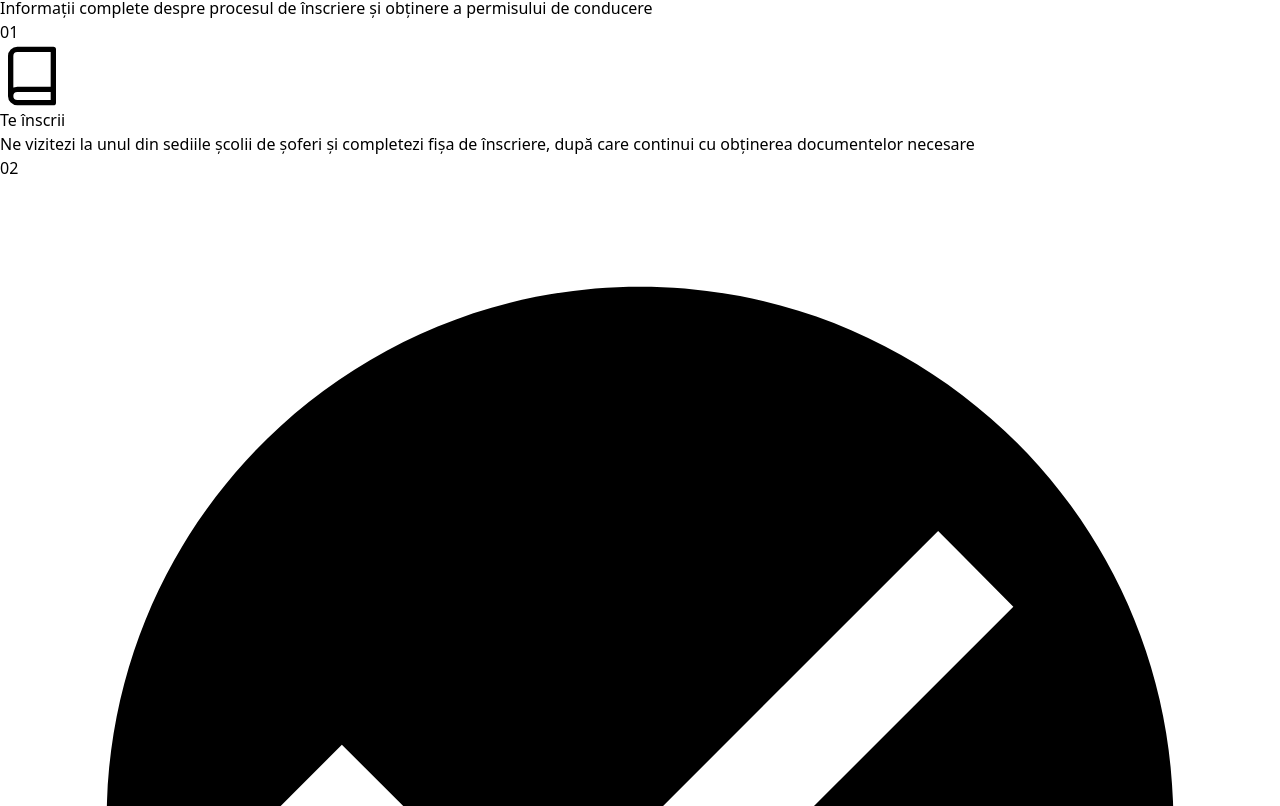
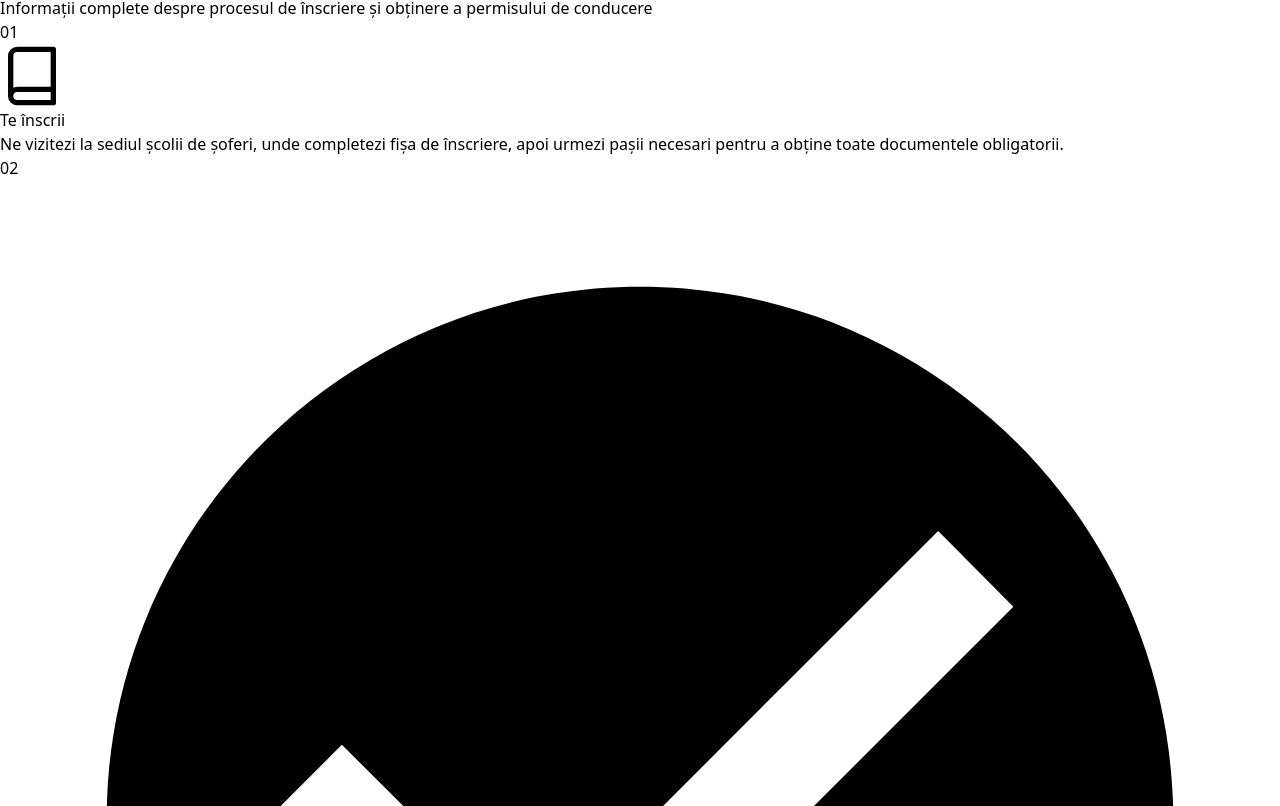
Before and after one commit to buzeu1/compactdrivetry2, a Next.js app in the folder compact-drive/: page / in a window 1280 px wide. Shown: the part 1994-2800 px from the top of the page. Built offline with nearby package versions, Linux system fonts and the light colour scheme.

Commit message:
Update index.jsx

```diff
--- a/compact-drive/pages/index.jsx
+++ b/compact-drive/pages/index.jsx
@@ -43,7 +43,7 @@ const CompactDrive = () => {
     {
       number: "01",
       title: "Te înscrii",
-      description: "Ne vizitezi la unul din sediile școlii de șoferi și completezi fișa de înscriere, după care continui cu obținerea documentelor necesare",
+      description: "Ne vizitezi la sediul școlii de șoferi, unde completezi fișa de înscriere, apoi urmezi pașii necesari pentru a obține toate documentele obligatorii.",
       icon: <Book size={64} />,
       color: "from-gray-900 to-gray-800"
     },
@@ -57,7 +57,7 @@ const CompactDrive = () => {
     {
       number: "03",
       title: "Susții examenul",
-      description: "Parcurgi toate etapele pentru completarea examenelor și te programezi pentru examenul de legislație și cel de conducere",
+      description: "După finalizarea etapelor necesare, îți vei programa examenul teoretic și cel practic în funcție de disponibilitatea și preferințele tale.",
       icon: <svg className="w-16 h-16" fill="currentColor" viewBox="0 0 24 24"><path d="M9 11H7v2h2v-2zm4 0h-2v2h2v-2zm4 0h-2v2h2v-2zm2-7h-1V2h-2v2H8V2H6v2H5c-1.11 0-1.99.9-1.99 2L3 20c0 1.1.89 2 2 2h14c1.1 0 2-.9 2-2V6c0-1.1-.9-2-2-2zm0 16H5V9h14v11z"/></svg>,
       color: "from-gray-800 to-gray-700"
     }
@@ -474,8 +474,7 @@ const CompactDrive = () => {
               Performanțele școlii de șoferi Compact Drive
             </h3>
             <p className="mt-4 text-xl text-red-100">
-              Munca și devotamentul nostru au început să dea roade încă din primii ani de activitate,
-              iar acum ne bucurăm de fiecare realizare a elevilor și instructorilor noștri.
+             Încă din primii ani, efortul și dedicarea noastră s-au reflectat în rezultatele obținute de elevi și instructori, iar fiecare succes ne motivează să fim tot mai buni.
             </p>
           </div>
 
@@ -678,7 +677,7 @@ const CompactDrive = () => {
         </div>
 
         <div className="max-w-7xl mx-auto mt-12 pt-8 border-t border-gray-800 text-center text-gray-400">
-          <p>&copy; 2024 Compact Drive. Toate drepturile rezervate.</p>
+          <p>&copy; 2025 G.Y.A. COMPACT STAR SRL. Toate drepturile rezervate.</p>
         </div>
       </footer>
 
```
